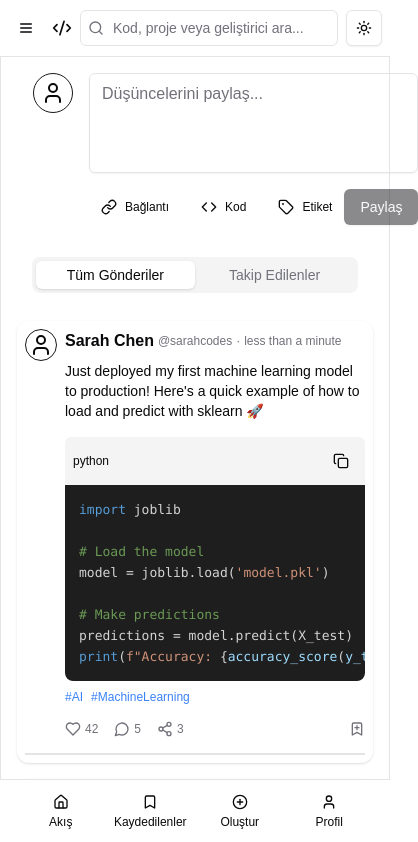
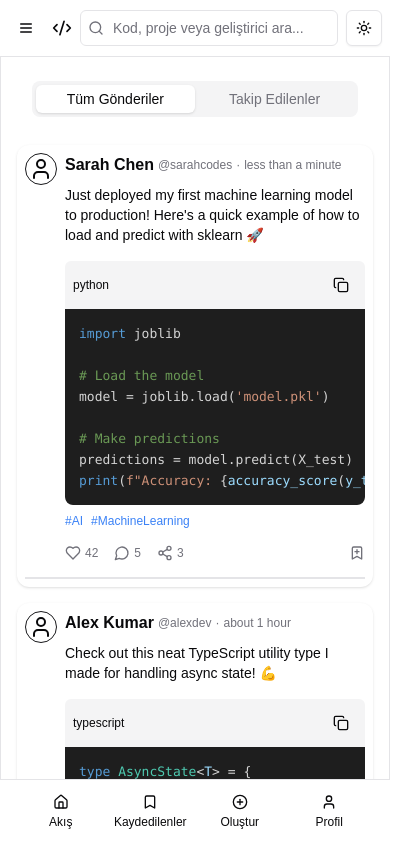
Before and after one commit to burakboduroglu/kodexen, a Next.js app: page /feed in a window 390 px wide. Shown: the top 842 px of the page, 418 px wide, since content can reach past the window. Built offline with nearby package versions, Linux system fonts and the light colour scheme.

Commit message:
feat: adjust padding and visibility of post input layout for better responsiveness

```diff
--- a/components/post/post-input.tsx
+++ b/components/post/post-input.tsx
@@ -87,8 +87,8 @@ export default function PostInput() {
   }
 
   return (
-    <div className='p-4'>
-      <div className='flex gap-4'>
+    <div className='p-1 lg:p-4'>
+      <div className='hidden lg:flex gap-4'>
         <Avatar className='w-10 h-10 border border-primary flex justify-center items-center'>
           <User />
         </Avatar>
```
